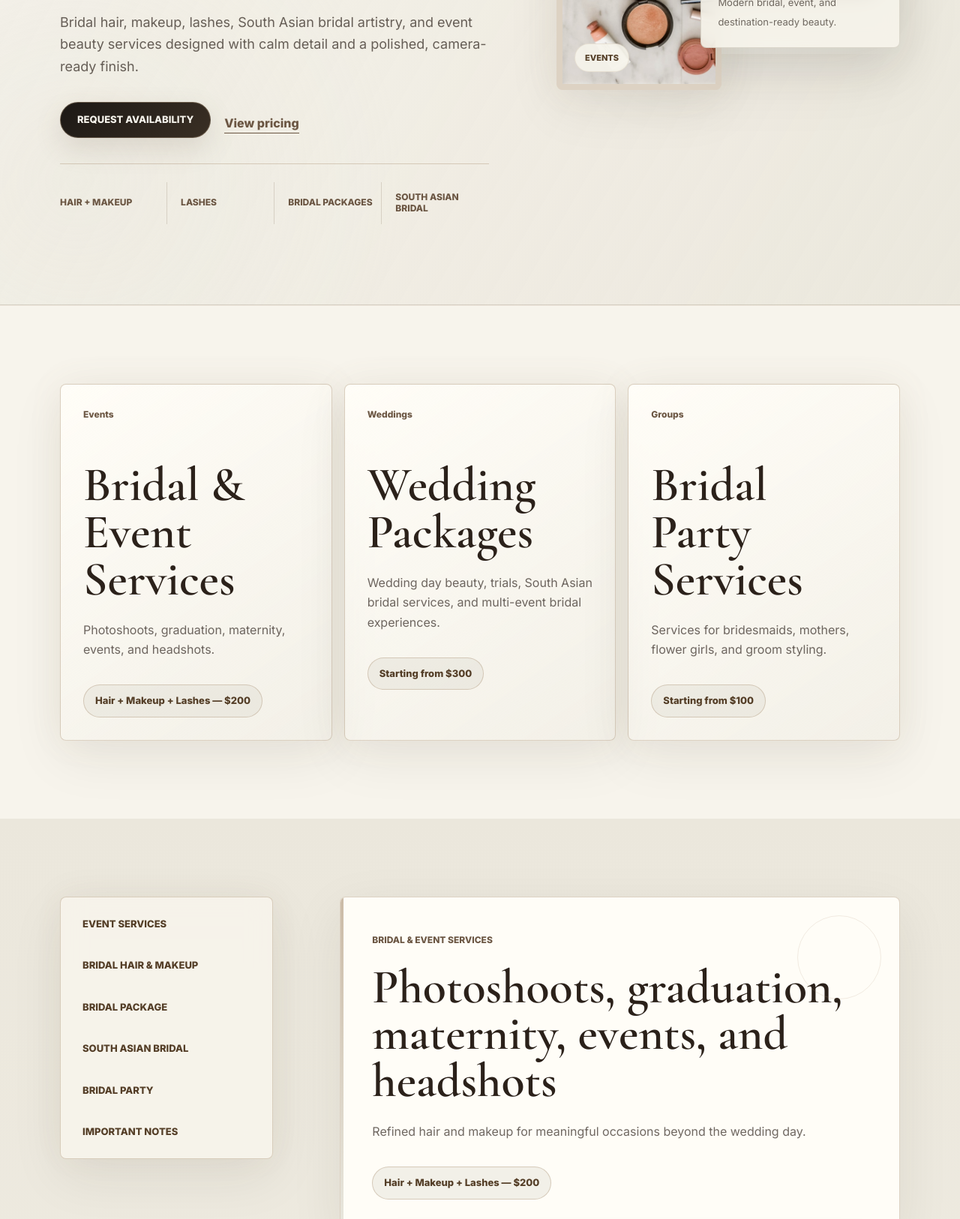
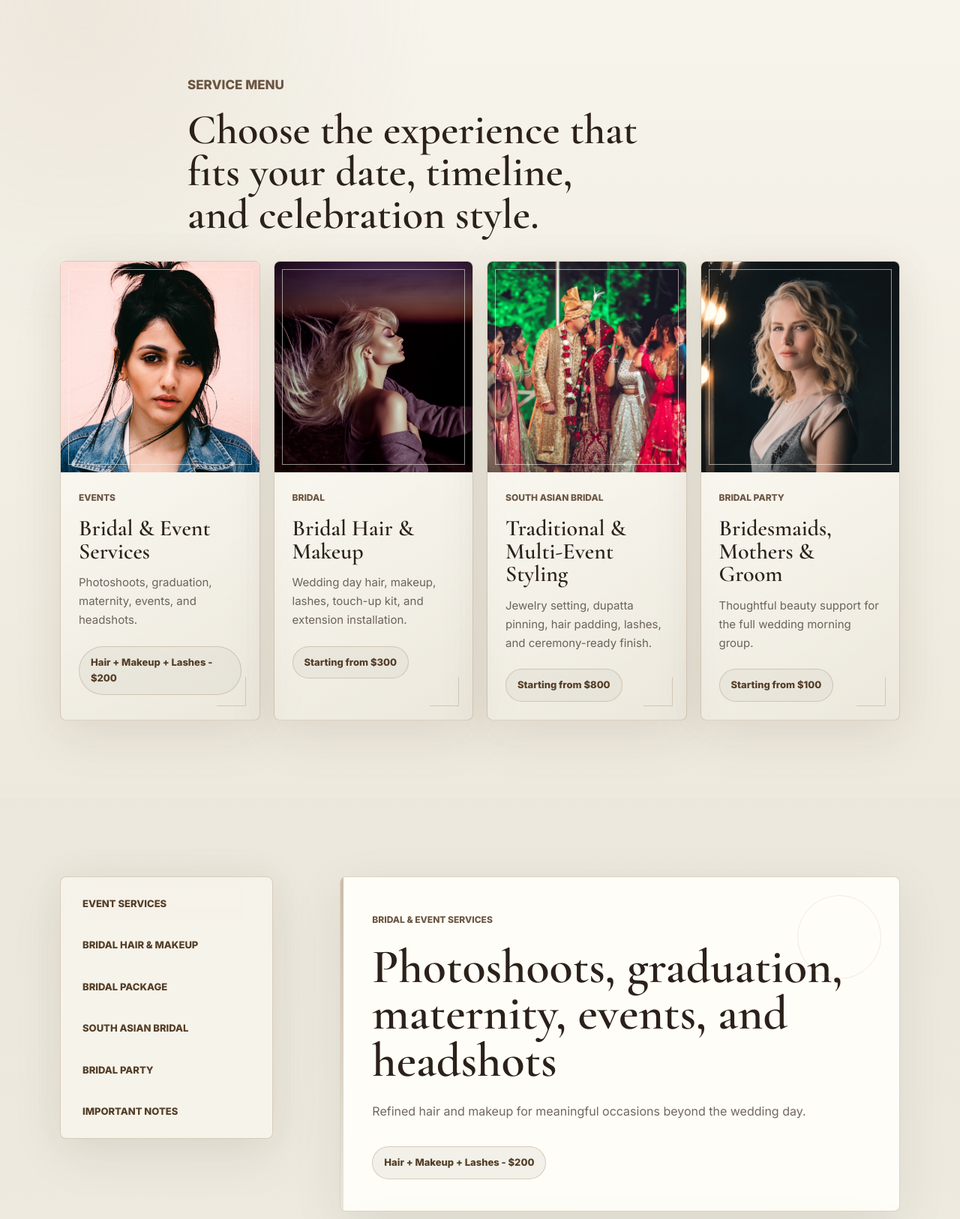
Before and after one commit to sendeepak2025/Defined-by-Dwija, a plain HTML site: page services.html in a window 1280 px wide. Shown: the part 773-2399 px from the top of the page at 75% size. Drawn offline with nearby package versions, Linux system fonts and the light colour scheme.

Commit message:
Improve services page UX

```diff
--- a/services.html
+++ b/services.html
@@ -23,10 +23,10 @@
         <div class="container services-hero-grid">
           <div class="services-hero-copy">
             <p class="eyebrow">Defined by Dwija</p>
-            <h1>Refined bridal beauty experiences thoughtfully tailored for modern brides, special occasions, and timeless celebrations.</h1>
+            <h1>Bridal and event beauty, tailored with calm detail.</h1>
             <p>
-              Bridal hair, makeup, lashes, South Asian bridal artistry, and event beauty services
-              designed with calm detail and a polished, camera-ready finish.
+              Refined bridal beauty experiences thoughtfully tailored for modern brides, special
+              occasions, and timeless celebrations across Greater Vancouver and destination dates.
             </p>
             <div class="services-hero-actions">
               <a class="button button-dark" href="inquiry.html">Request availability</a>
@@ -57,25 +57,55 @@
       </section>
 
       <section class="service-overview section-pad">
+        <div class="container section-heading">
+          <p class="eyebrow">Service menu</p>
+          <h2>Choose the experience that fits your date, timeline, and celebration style.</h2>
+        </div>
         <div class="container service-overview-grid">
-          <article>
-            <span>Events</span>
-            <h2>Bridal & Event Services</h2>
-            <p>Photoshoots, graduation, maternity, events, and headshots.</p>
-            <strong class="service-price">Hair + Makeup + Lashes — $200</strong>
-          </article>
-          <article>
-            <span>Weddings</span>
-            <h2>Wedding Packages</h2>
-            <p>Wedding day beauty, trials, South Asian bridal services, and multi-event bridal experiences.</p>
-            <strong class="service-price">Starting from $300</strong>
-          </article>
-          <article>
-            <span>Groups</span>
-            <h2>Bridal Party Services</h2>
-            <p>Services for bridesmaids, mothers, flower girls, and groom styling.</p>
-            <strong class="service-price">Starting from $100</strong>
-          </article>
+          <a class="service-package-card" href="#event-services" aria-label="View event services pricing">
+            <figure>
+              <img src="assets/soft-glam-event.jpg" alt="Soft glam makeup for an event client" />
+            </figure>
+            <div class="service-package-body">
+              <span>Events</span>
+              <h3>Bridal &amp; Event Services</h3>
+              <p>Photoshoots, graduation, maternity, events, and headshots.</p>
+              <strong class="service-price">Hair + Makeup + Lashes - $200</strong>
+            </div>
+          </a>
+          <a class="service-package-card" href="#bridal-hair-makeup" aria-label="View bridal hair and makeup pricing">
+            <figure>
+              <img src="assets/bridal-makeup-closeup.jpg" alt="Close-up bridal makeup by Defined by Dwija" />
+            </figure>
+            <div class="service-package-body">
+              <span>Bridal</span>
+              <h3>Bridal Hair &amp; Makeup</h3>
+              <p>Wedding day hair, makeup, lashes, touch-up kit, and extension installation.</p>
+              <strong class="service-price">Starting from $300</strong>
+            </div>
+          </a>
+          <a class="service-package-card feature-package-card" href="#south-asian-package" aria-label="View South Asian bridal package pricing">
+            <figure>
+              <img src="assets/south-asian-bridal-styling.jpg" alt="South Asian bridal styling by Defined by Dwija" />
+            </figure>
+            <div class="service-package-body">
+              <span>South Asian Bridal</span>
+              <h3>Traditional &amp; Multi-Event Styling</h3>
+              <p>Jewelry setting, dupatta pinning, hair padding, lashes, and ceremony-ready finish.</p>
+              <strong class="service-price">Starting from $800</strong>
+            </div>
+          </a>
+          <a class="service-package-card" href="#bridal-party" aria-label="View bridal party services pricing">
+            <figure>
+              <img src="assets/bridal-hairstyling.jpg" alt="Polished bridal hairstyling detail" />
+            </figure>
+            <div class="service-package-body">
+              <span>Bridal Party</span>
+              <h3>Bridesmaids, Mothers &amp; Groom</h3>
+              <p>Thoughtful beauty support for the full wedding morning group.</p>
+              <strong class="service-price">Starting from $100</strong>
+            </div>
+          </a>
         </div>
       </section>
 
@@ -83,7 +113,7 @@
         <div class="container service-detail-grid">
           <aside class="service-menu">
             <a href="#event-services">Event Services</a>
-            <a href="#bridal-hair-makeup">Bridal Hair & Makeup</a>
+            <a href="#bridal-hair-makeup">Bridal Hair &amp; Makeup</a>
             <a href="#bridal-package">Bridal Package</a>
             <a href="#south-asian-package">South Asian Bridal</a>
             <a href="#bridal-party">Bridal Party</a>
@@ -91,15 +121,15 @@
           </aside>
           <div class="service-list">
             <article id="event-services" class="service-panel pricing-panel">
-              <span>Bridal & Event Services</span>
+              <span>Bridal &amp; Event Services</span>
               <h2>Photoshoots, graduation, maternity, events, and headshots</h2>
               <p>Refined hair and makeup for meaningful occasions beyond the wedding day.</p>
-              <strong class="service-price">Hair + Makeup + Lashes — $200</strong>
+              <strong class="service-price">Hair + Makeup + Lashes - $200</strong>
             </article>
 
             <article id="bridal-hair-makeup" class="service-panel pricing-panel">
               <span>Wedding Package</span>
-              <h2>Bridal Hair & Makeup</h2>
+              <h2>Bridal Hair &amp; Makeup</h2>
               <p>Wedding Day Hair + Makeup + Lashes</p>
               <ul>
                 <li>Touch-Up Kit</li>
@@ -111,7 +141,7 @@
             <article id="bridal-package" class="service-panel pricing-panel">
               <span>Wedding Package</span>
               <h2>Bridal Package</h2>
-              <p>Trial + Wedding Day Hair & Makeup</p>
+              <p>Trial + Wedding Day Hair &amp; Makeup</p>
               <ul>
                 <li>Lashes Included</li>
                 <li>Touch-Up Kit</li>
@@ -123,13 +153,13 @@
             <article id="south-asian-package" class="service-panel pricing-panel feature-pricing-panel">
               <span>Wedding Package</span>
               <h2>South Asian Bridal Package</h2>
-              <p>Traditional & Multi-Event Bridal Experience</p>
+              <p>Traditional &amp; Multi-Event Bridal Experience</p>
               <ul>
                 <li>Pre-Ceremony Hair + Makeup</li>
                 <li>Wedding Day Hair + Makeup + Lashes</li>
                 <li>Jewelry Setting</li>
                 <li>Dupatta/Chunni Pinning</li>
-                <li>Hair Padding & Extension Installation</li>
+                <li>Hair Padding &amp; Extension Installation</li>
                 <li>Touch-Up Kit</li>
               </ul>
               <strong class="service-price">Starting from $800</strong>
@@ -142,27 +172,27 @@
                 <div>
                   <h3>Bridesmaids</h3>
                   <ul>
-                    <li>Full Service (Hair + Makeup + Lashes + Touch-Up Kit) — $200</li>
-                    <li>Single Service — $125</li>
+                    <li>Full Service (Hair + Makeup + Lashes + Touch-Up Kit) - $200</li>
+                    <li>Single Service - $125</li>
                   </ul>
                 </div>
                 <div>
                   <h3>Mothers</h3>
                   <ul>
-                    <li>Full Service (Hair + Makeup + Lashes + Touch-Up Kit) — $175</li>
-                    <li>Single Service — $125</li>
+                    <li>Full Service (Hair + Makeup + Lashes + Touch-Up Kit) - $175</li>
+                    <li>Single Service - $125</li>
                   </ul>
                 </div>
                 <div>
-                  <h3>Flower Girls (Ages 5–11)</h3>
+                  <h3>Flower Girls (Ages 5-11)</h3>
                   <ul>
-                    <li>Hair + Light Makeup — $100</li>
+                    <li>Hair + Light Makeup - $100</li>
                   </ul>
                 </div>
                 <div>
                   <h3>Groom Services</h3>
                   <ul>
-                    <li>Hair Styling + Light Makeup — $150</li>
+                    <li>Hair Styling + Light Makeup - $150</li>
                   </ul>
                 </div>
               </div>
--- a/styles.css
+++ b/styles.css
@@ -1308,7 +1308,7 @@ h3 { margin-bottom: 12px; font-family: var(--serif); font-size: 32px; font-weigh
 .services-hero {
   position: relative;
   overflow: hidden;
-  padding: 148px 0 108px;
+  padding: 136px 0 86px;
   background:
     radial-gradient(circle at 78% 18%, rgba(175, 151, 123, 0.18), transparent 27%),
     radial-gradient(circle at 18% 78%, rgba(169, 140, 112, 0.12), transparent 30%),
@@ -1323,18 +1323,18 @@ h3 { margin-bottom: 12px; font-family: var(--serif); font-size: 32px; font-weigh
 }
 .services-hero-grid {
   display: grid;
-  grid-template-columns: minmax(0, 0.9fr) minmax(420px, 0.72fr);
-  gap: clamp(48px, 7vw, 104px);
+  grid-template-columns: minmax(0, 0.88fr) minmax(400px, 0.72fr);
+  gap: clamp(42px, 6vw, 86px);
   align-items: center;
 }
 .services-hero-copy h1 {
-  max-width: 780px;
-  font-size: clamp(54px, 5.65vw, 84px);
-  line-height: 0.98;
+  max-width: 720px;
+  font-size: clamp(46px, 4.9vw, 72px);
+  line-height: 1;
   text-wrap: balance;
 }
 .services-hero-copy p {
-  max-width: 620px;
+  max-width: 600px;
   color: rgba(43, 33, 26, 0.7);
   font-size: 18px;
 }
@@ -1372,7 +1372,7 @@ h3 { margin-bottom: 12px; font-family: var(--serif); font-size: 32px; font-weigh
 }
 .services-hero-visual {
   position: relative;
-  min-height: 590px;
+  min-height: 520px;
   isolation: isolate;
 }
 .services-hero-visual::before {
@@ -1425,12 +1425,12 @@ h3 { margin-bottom: 12px; font-family: var(--serif); font-size: 32px; font-weigh
 .service-visual-main {
   inset: 0 28px auto auto;
   width: 70%;
-  height: 455px;
+  height: 390px;
 }
 .service-visual-secondary {
   inset: auto auto 12px 0;
   width: 48%;
-  height: 285px;
+  height: 250px;
 }
 .services-hero-note {
   position: absolute;
@@ -1457,30 +1457,111 @@ h3 { margin-bottom: 12px; font-family: var(--serif); font-size: 32px; font-weigh
   font-size: 13px;
 }
 .service-overview {
-  background: var(--ivory);
+  position: relative;
+  overflow: hidden;
+  background:
+    radial-gradient(circle at 8% 0, rgba(175, 151, 123, 0.14), transparent 30%),
+    linear-gradient(180deg, var(--ivory), #eee9dd);
+}
+.service-overview .section-heading {
+  margin-bottom: 34px;
+}
+.service-overview .section-heading h2 {
+  max-width: 940px;
+  font-size: clamp(42px, 4.4vw, 68px);
+  line-height: 1;
+  text-wrap: balance;
 }
 .service-overview-grid {
   display: grid;
-  grid-template-columns: repeat(3, 1fr);
-  gap: 16px;
-}
-.service-overview-grid article {
-  min-height: 300px;
+  grid-template-columns: repeat(4, minmax(0, 1fr));
+  gap: 18px;
+}
+.service-package-card {
+  position: relative;
+  min-height: 100%;
+  overflow: hidden;
   border: 1px solid var(--line);
   border-radius: 8px;
-  padding: 30px;
-  background: var(--paper);
-  box-shadow: 0 18px 60px rgba(43, 33, 26, 0.07);
-}
-.service-overview-grid span {
+  background:
+    linear-gradient(145deg, rgba(255, 253, 247, 0.98), rgba(220, 219, 208, 0.16));
+  color: var(--ink);
+  box-shadow:
+    0 22px 70px rgba(43, 33, 26, 0.08),
+    0 0 46px rgba(175, 151, 123, 0.08);
+  transition: transform 300ms ease, border-color 300ms ease, box-shadow 300ms ease;
+}
+.service-package-card::after {
+  position: absolute;
+  right: 18px;
+  bottom: 18px;
+  width: 38px;
+  height: 38px;
+  content: "";
+  border-right: 1px solid rgba(175, 151, 123, 0.42);
+  border-bottom: 1px solid rgba(175, 151, 123, 0.42);
+  pointer-events: none;
+}
+.service-package-card:hover {
+  transform: translateY(-4px);
+  border-color: rgba(175, 151, 123, 0.55);
+  box-shadow:
+    0 28px 86px rgba(43, 33, 26, 0.12),
+    0 0 54px rgba(175, 151, 123, 0.12);
+}
+.service-package-card figure {
+  position: relative;
+  height: clamp(230px, 22vw, 310px);
+  margin: 0;
+  overflow: hidden;
+  background: var(--sand);
+}
+.service-package-card figure::after {
+  position: absolute;
+  inset: 10px;
+  content: "";
+  border: 1px solid rgba(247, 244, 236, 0.58);
+  pointer-events: none;
+}
+.service-package-card img {
+  height: 100%;
+  object-position: center 35%;
+  filter: saturate(0.94) contrast(1.02);
+  transition: transform 600ms ease;
+}
+.service-package-card:hover img {
+  transform: scale(1.035);
+}
+.service-package-body {
+  display: flex;
+  min-height: 286px;
+  flex-direction: column;
+  padding: 24px;
+}
+.service-package-body span {
   display: block;
-  margin-bottom: 54px;
+  margin-bottom: 16px;
   color: var(--sage);
   font-size: 12px;
   font-weight: 800;
-}
-.service-overview-grid p {
+  text-transform: uppercase;
+}
+.service-package-body h3 {
+  margin-bottom: 14px;
+  font-size: clamp(30px, 2.25vw, 38px);
+  line-height: 1.02;
+}
+.service-package-body p {
+  margin-bottom: 22px;
   color: rgba(43, 33, 26, 0.68);
+  font-size: 15px;
+}
+.service-package-body .service-price {
+  margin-top: auto;
+}
+.feature-package-card {
+  background:
+    linear-gradient(145deg, rgba(247, 244, 236, 0.98), rgba(175, 151, 123, 0.16));
 }
 .services-detail-section {
   background:
@@ -1967,7 +2048,7 @@ blockquote p { font-family: var(--serif); font-size: 25px; line-height: 1.3; }
 .portfolio-card,
 .review-card,
 .featured-review-card,
-.service-overview-grid article,
+.service-package-card,
 .service-panel,
 .services-detail-section .service-menu,
 .inquiry-form,
@@ -1985,7 +2066,7 @@ blockquote p { font-family: var(--serif); font-size: 25px; line-height: 1.3; }
   background: rgba(247, 244, 236, 0.9);
 }
 .portfolio-card figcaption span,
-.service-overview-grid span,
+.service-package-body span,
 .review-rating span,
 .contact-panel a,
 .service-panel li::before,
@@ -1999,7 +2080,7 @@ blockquote p { font-family: var(--serif); font-size: 25px; line-height: 1.3; }
   background: linear-gradient(135deg, #3a2f24, #211a15 64%, #6b5643);
   color: var(--ivory);
 }
-.service-overview-grid article,
+.service-package-card,
 .review-card-large,
 .review-card-soft,
 .featured-review-card,
@@ -2099,11 +2180,13 @@ blockquote p { font-family: var(--serif); font-size: 25px; line-height: 1.3; }
   .portfolio-hero-grid,
   .portfolio-section-heading,
   .services-hero-grid,
-  .service-overview-grid,
   .reviews-hero-grid,
   .review-trust-grid,
   .reviews-section-heading {
     grid-template-columns: 1fr;
+  }
+  .service-overview-grid {
+    grid-template-columns: repeat(2, minmax(0, 1fr));
   }
   .featured-review-card {
     max-width: 680px;
@@ -2201,7 +2284,7 @@ blockquote p { font-family: var(--serif); font-size: 25px; line-height: 1.3; }
 }
 
 @media (max-width: 640px) {
-  .container { width: min(100% - 28px, 1120px); }
+  .container { width: min(1120px, calc(100% - 28px)); }
   .site-header { padding: 14px; }
   .brand-logo-wrap {
     width: 46px;
@@ -2269,8 +2352,15 @@ blockquote p { font-family: var(--serif); font-size: 25px; line-height: 1.3; }
   .portfolio-hero { padding: 112px 0 52px; }
   .services-hero { padding: 112px 0 52px; }
   .reviews-hero { padding: 112px 0 52px; }
+  .services-hero-copy h1 {
+    max-width: 330px;
+    font-size: 36px;
+    line-height: 1.02;
+  }
+  .services-hero-copy p {
+    max-width: 330px;
+  }
   .portfolio-hero-copy h1,
-  .services-hero-copy h1,
   .reviews-hero-copy h1 {
     font-size: 40px;
     line-height: 0.96;
@@ -2407,11 +2497,21 @@ blockquote p { font-family: var(--serif); font-size: 25px; line-height: 1.3; }
   .services-hero-meta span:nth-child(even) {
     padding-left: 14px;
   }
-  .service-overview-grid article {
+  .service-overview-grid {
+    grid-template-columns: 1fr;
+  }
+  .service-package-card {
     min-height: auto;
   }
-  .service-overview-grid span {
-    margin-bottom: 32px;
+  .service-package-card figure {
+    height: 255px;
+  }
+  .service-package-body {
+    min-height: auto;
+    padding: 20px;
+  }
+  .service-package-body span {
+    margin-bottom: 12px;
   }
   .party-pricing-grid {
     grid-template-columns: 1fr;
```
